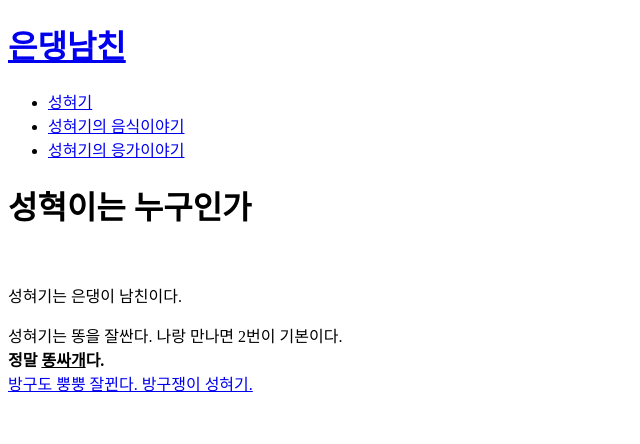
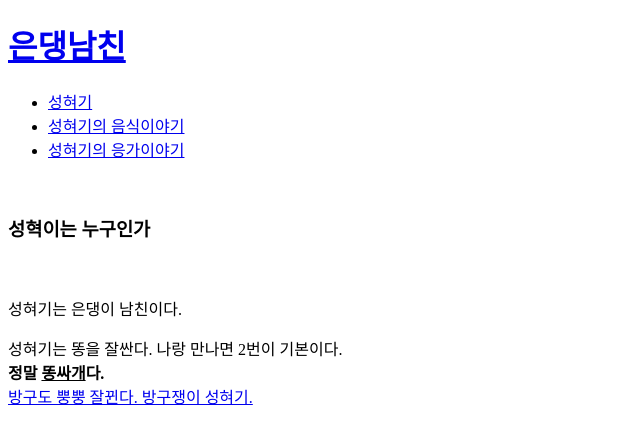
Before and after one commit to cuttlefish77/-, a plain HTML site: page 1.html in a window 1280 px wide. Shown: the whole page, without its empty margins (0-640 px from the left). Drawn offline with Linux system fonts and the light colour scheme.

Commit message:
Add files via upload

```diff
--- a/1.html
+++ b/1.html
@@ -11,7 +11,9 @@
   <li><a href="2수정본.html">성혀기의 음식이야기</a></li>
   <li><a href="3수정본.html">성혀기의 응가이야기</a></li>
 </ul>
-  <h1>성혁이는 누구인가</h1>
+<br>
+
+  <p><h3>성혁이는 누구인가</h3></p>
   <p style="margin-top:55px;">성혀기는 은댕이 남친이다.</p>
   성혀기는 똥을 잘싼다. 나랑 만나면 2번이 기본이다.<br>
   <strong>정말 <u>똥싸개</u>다.</strong><br>
```
